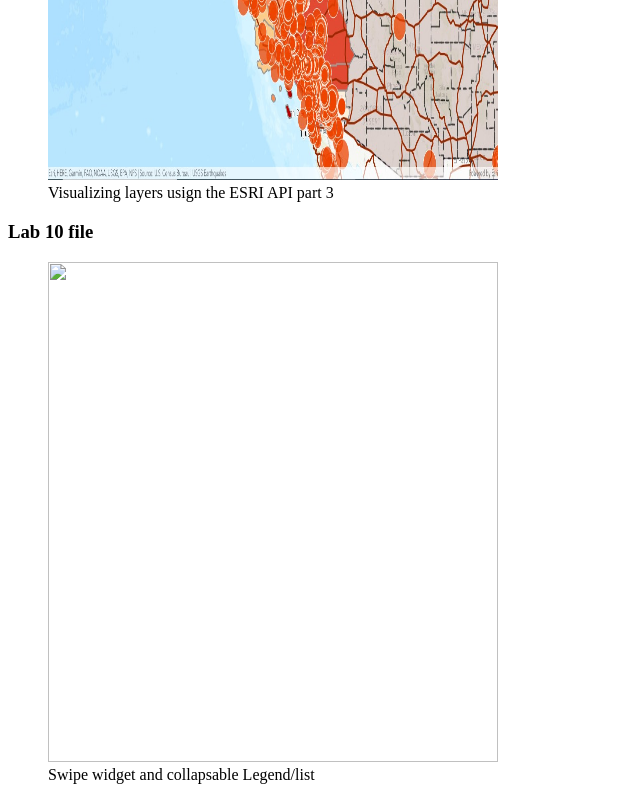
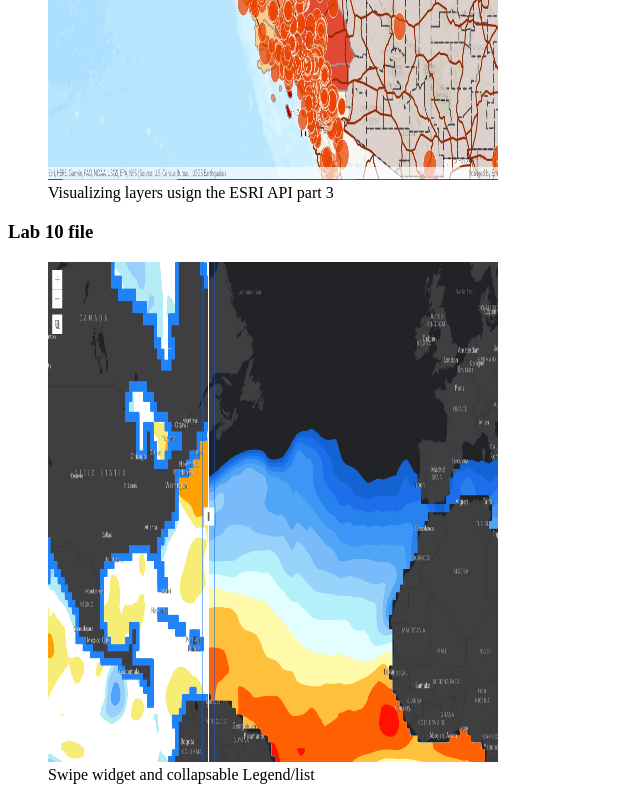
Before and after one commit to Successman007/Lab5, a plain HTML site: page docs/index.html in a window 1280 px wide. Shown: the part 3156-3956 px from the top of the page, without its empty margins (0-640 px from the left). Drawn offline with Linux system fonts and the light colour scheme.

Commit message:
Update index.html

```diff
--- a/docs/index.html
+++ b/docs/index.html
@@ -44,7 +44,7 @@
         <h3>Lab 10 file</h3>
 
             <figure> <a href = "Lesson10Swipewidget_Nyantakyi_osei_Adu.html">
-            <img src = "Lab_10.png" width="450" height= "500"> </a>
+            <img src = "images/Lab_10.png" width="450" height= "500"> </a>
             <figcaption> Swipe widget and collapsable Legend/list</figcaption>
         </figure>
 
```
